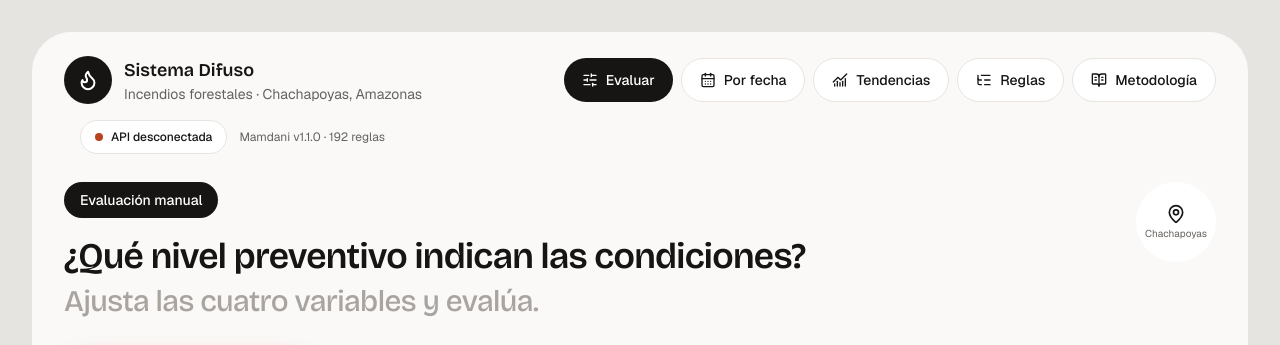
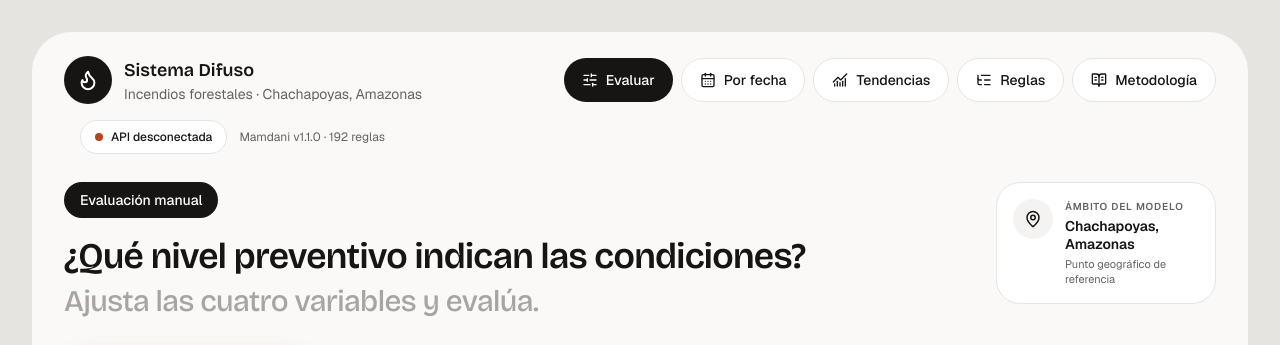
Before and after one commit to ItsLouis30/sistema-difuso-incendios-amazonas, a React (Vite) app in the folder frontend/: page /manual in a window 1280 px wide. Shown: the top 345 px of the page. Built offline with nearby package versions, Linux system fonts and the light colour scheme; no server answers.

Commit message:
feat: mejorar la interfaz de usuario en varias páginas con información adicional y ajustes de diseño

```diff
--- a/frontend/src/features/dashboard/ResultCards.tsx
+++ b/frontend/src/features/dashboard/ResultCards.tsx
@@ -170,13 +170,27 @@ export function ResultExplanationCard({ result, totalRules }: { result: Inferenc
           )}
         </section>
 
-        <section className="p-5 sm:p-6">
+        <section className="flex flex-col p-5 sm:p-6">
           <div className="flex items-center gap-2 text-sm font-semibold">
             <ShieldCheck size={17} className="text-ember-500" /> Alcance del resultado
           </div>
           <p className="mt-3 text-[13px] leading-relaxed text-muted">
             Esta evaluación se basa en reglas difusas. No constituye una alerta oficial ni predice la ocurrencia de un incendio forestal.
           </p>
+          <dl className="mt-5 grid flex-1 content-center gap-2">
+            <div className="rounded-2xl bg-shell px-4 py-3">
+              <dt className="text-[10px] font-semibold uppercase tracking-[0.08em] text-muted">Qué evalúa</dt>
+              <dd className="mt-1 text-xs leading-relaxed text-ink">Condiciones climáticas favorables para definir preparación preventiva.</dd>
+            </div>
+            <div className="rounded-2xl bg-shell px-4 py-3">
+              <dt className="text-[10px] font-semibold uppercase tracking-[0.08em] text-muted">Qué no predice</dt>
+              <dd className="mt-1 text-xs leading-relaxed text-ink">La ignición, ubicación o probabilidad de un incendio futuro.</dd>
+            </div>
+            <div className="rounded-2xl bg-shell px-4 py-3">
+              <dt className="text-[10px] font-semibold uppercase tracking-[0.08em] text-muted">Ámbito</dt>
+              <dd className="mt-1 text-xs leading-relaxed text-ink">Punto de referencia de Chachapoyas; el resultado no es un mapa de riesgo regional.</dd>
+            </div>
+          </dl>
         </section>
       </div>
     </Card>
--- a/frontend/src/pages/HistoricalPage.tsx
+++ b/frontend/src/pages/HistoricalPage.tsx
@@ -71,6 +71,15 @@ export function HistoricalPage() {
         }
       />
 
+      <div className="px-4 pt-4 md:px-6">
+        <div className="flex items-start gap-3 rounded-3xl border border-line bg-white px-4 py-3 text-xs leading-relaxed text-muted">
+          <Info size={16} className="mt-0.5 shrink-0 text-ember-500" />
+          <p>
+            <strong className="text-ink">Fuente histórica:</strong> reanálisis ERA5 y ERA5-Land del ECMWF, consultados mediante Open-Meteo. SENAMHI también emplea ERA5 en estudios climáticos; no es proveedor ni validador de los registros usados aquí.
+          </p>
+        </div>
+      </div>
+
       {pipeline && (
         <div className="px-4 pt-4 md:px-6">
           <PipelineStrip step={pipeline.step} done={!pipeline.running} />
--- a/frontend/src/pages/HistoryPage.tsx
+++ b/frontend/src/pages/HistoryPage.tsx
@@ -102,8 +102,8 @@ export function HistoryPage() {
             </button>
           </>
         }
-        title="¿Cómo evolucionó el nivel preventivo?"
-        subtitle={`${days} días hasta el ${formatDate(endDate)}.`}
+        title="Evolución histórica del índice preventivo."
+        subtitle={`${days} evaluaciones históricas hasta el ${formatDate(endDate)} · no es un pronóstico.`}
       />
 
       {error && <div className="px-4 pt-4 md:px-6"><ErrorState message={error} /></div>}
@@ -125,7 +125,7 @@ export function HistoryPage() {
         <Card className="flex flex-col gap-4 sm:col-span-2 xl:col-span-8">
           <CardTitle
             title="Índice por fecha"
-            caption="Cada barra es una inferencia histórica independiente"
+            caption="Cada barra es una inferencia histórica independiente; no se proyectan valores futuros"
             action={
               <div className="hidden flex-wrap justify-end gap-2 md:flex">
                 {Object.entries(CATEGORY_META).map(([key, meta]) => (
--- a/frontend/src/pages/ManualPage.tsx
+++ b/frontend/src/pages/ManualPage.tsx
@@ -87,13 +87,16 @@ export function ManualPage() {
             </button>
             </div>
           </div>
-          <span
-            className="hidden h-20 w-20 shrink-0 flex-col items-center justify-center rounded-full bg-white text-[10px] text-muted xl:flex"
-            title="Chachapoyas, Amazonas, Perú"
-          >
-            <MapPin size={20} className="mb-0.5 text-ink" />
-            Chachapoyas
-          </span>
+          <aside className="hidden w-[220px] shrink-0 items-start gap-3 rounded-3xl border border-line bg-white p-4 xl:flex">
+            <span className="flex h-10 w-10 shrink-0 items-center justify-center rounded-full bg-shell text-ink">
+              <MapPin size={18} />
+            </span>
+            <span className="min-w-0">
+              <span className="block text-[10px] font-semibold uppercase tracking-[0.08em] text-muted">Ámbito del modelo</span>
+              <strong className="mt-1 block text-sm leading-tight text-ink">Chachapoyas, Amazonas</strong>
+              <span className="mt-1 block text-[11px] leading-snug text-muted">Punto geográfico de referencia</span>
+            </span>
+          </aside>
         </div>
       </section>
 
--- a/frontend/src/pages/MethodologyPage.tsx
+++ b/frontend/src/pages/MethodologyPage.tsx
@@ -16,7 +16,7 @@ const sources = [
   {
     Icon: Satellite,
     title: 'ERA5 y ERA5-Land',
-    text: 'Las variables atmosféricas proceden de ERA5 y la humedad superficial del suelo de ERA5-Land, consultadas mediante Open-Meteo para celdas próximas a Chachapoyas. Son datos de reanálisis, no mediciones directas de la estación.',
+    text: 'Las variables proceden de los reanálisis ERA5 y ERA5-Land del ECMWF, consultados mediante Open-Meteo para celdas próximas a Chachapoyas. SENAMHI también utiliza ERA5 como insumo en estudios y productos climáticos del Perú, pero no suministra ni valida los datos de este sistema.',
   },
   {
     Icon: CloudRain,
```
Also changed, not shown: 1 other file (tests, documents, lock files or other folders).
